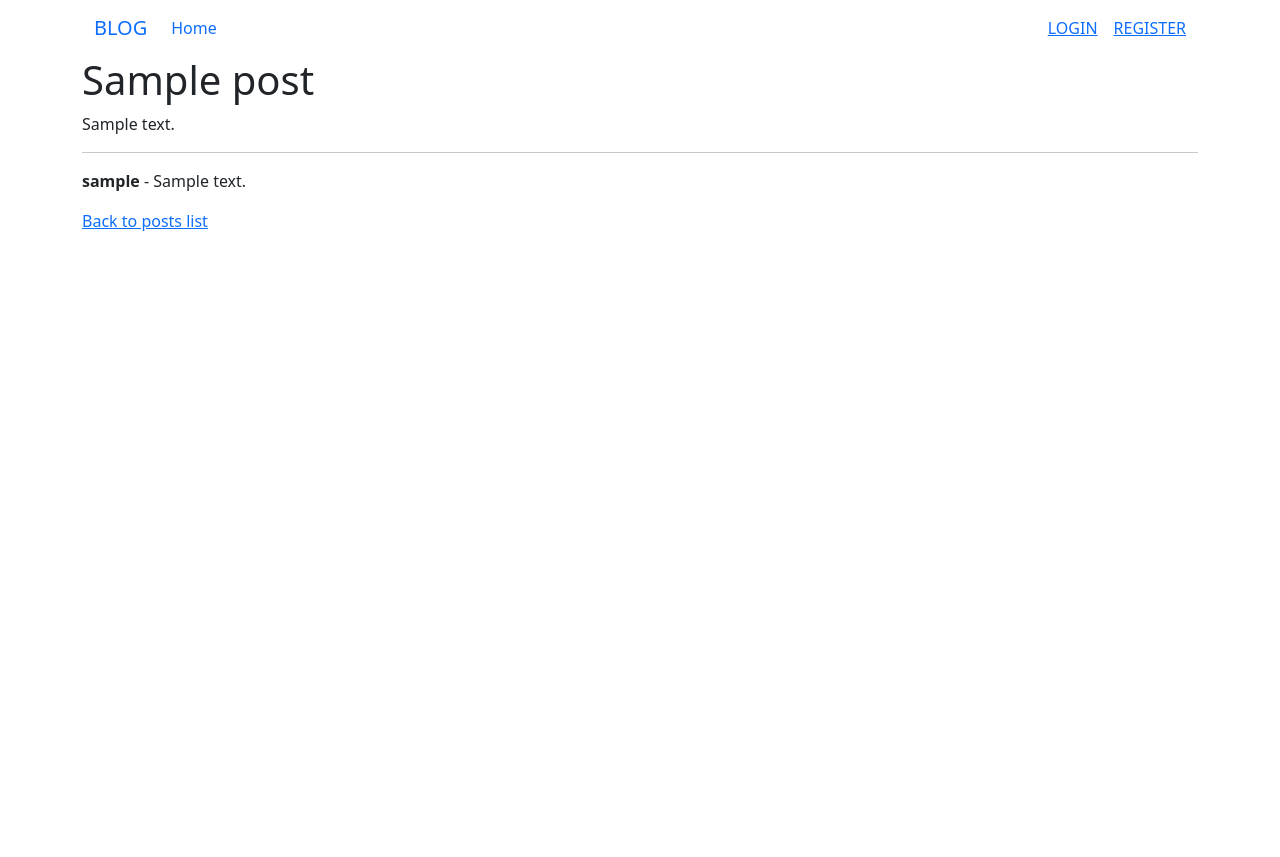
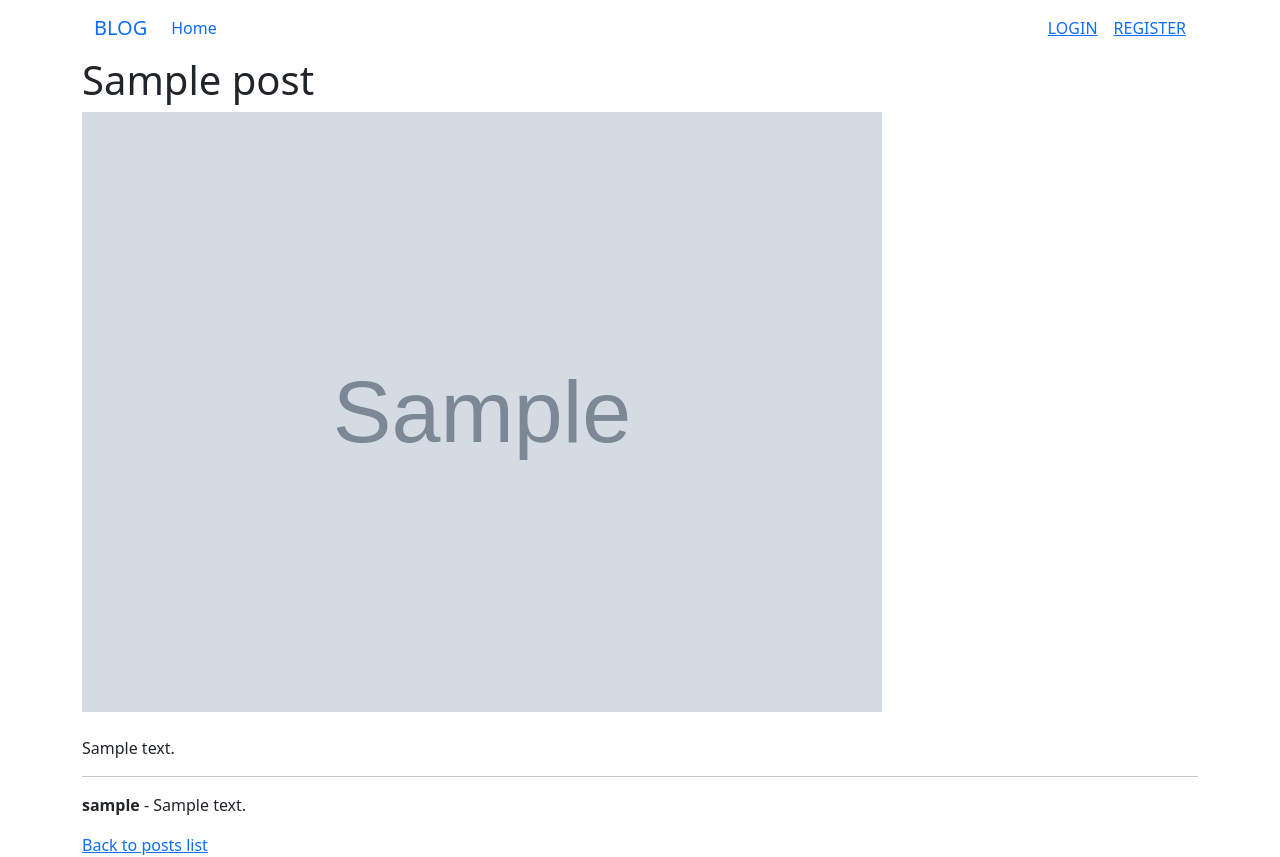
Before and after one commit to fullwaffle/blog, a Django app: a page that uses blog_project/blog_app/templates/blog_app/post_detail.html in a window 1280 px wide. Before the commit the page ends 231 px from the top, so only its background shows below. Run offline with Django 5.2, Linux system fonts and the light colour scheme; tables that the repository leaves empty hold one stand-in row (values such as "Sample post"); grey boxes marked "Sample" are stand-in pictures; some libraries are stand-ins or nearby versions.

Commit message:
added img to post_detail.html

```diff
--- a/blog_project/blog_app/templates/blog_app/post_detail.html
+++ b/blog_project/blog_app/templates/blog_app/post_detail.html
@@ -2,6 +2,9 @@
 
 {% block body %}
 <h1>{{ object.title }}</h1>
+<img src="{{ object.img.url }}" width="800px">
+<br>
+<br>
 <p>{{ object.content }}</p>
 <hr>
 {% for comment in comments %}
```
Also changed, not shown: 1 other file.
